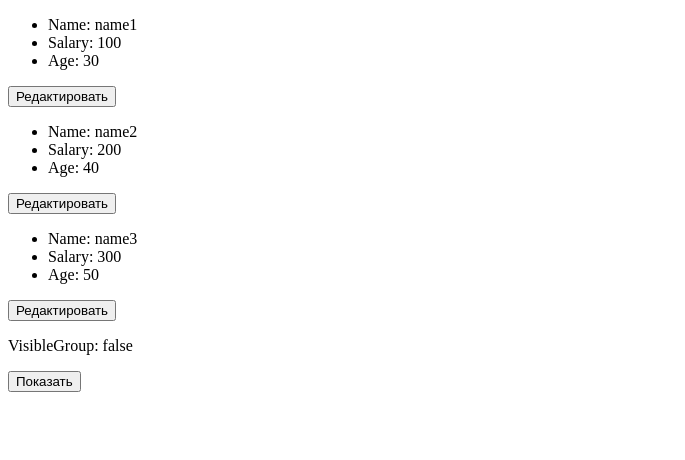
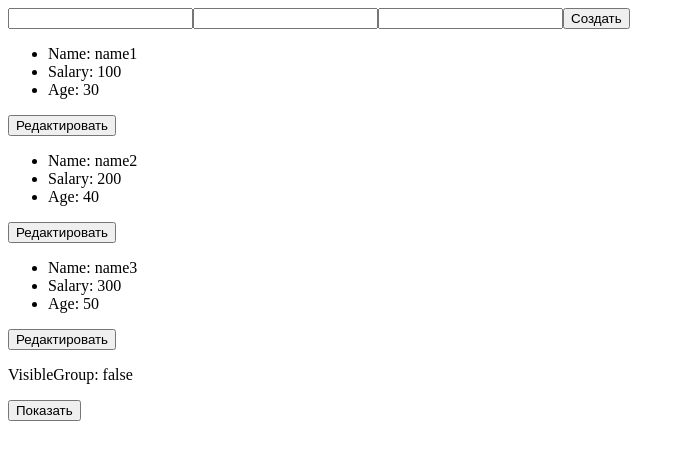
Before and after one commit to WbDmitry/vue3-training, a Vue app: page / in a window 1280 px wide. Shown: the top 460 px of the page, without its empty margins (0-685 px from the left). Built offline with nearby package versions, Linux system fonts and the light colour scheme.

Commit message:
Добавил создание нового юзера

```diff
--- a/src/App.vue
+++ b/src/App.vue
@@ -1,10 +1,12 @@
 <script>
 import User from './components/User.vue'
+import UserForm from './components/UserForm.vue'
 
 export default {
 	name: 'App',
 	components: {
-		User
+		User,
+		UserForm
 	},
 
 	data() {
@@ -163,6 +165,18 @@ export default {
 	},
 
 	methods: {
+
+		addUser: function (name, salary, age) {
+			let id = this.usersProps.length + 1
+
+			this.usersProps.push({
+				id,
+				name,
+				salary,
+				age,
+			})
+		},
+
 		changeUser: function (id, name, salary, age) {
 			this.usersProps = this.usersProps.map((user) => {
 				if (user.id === id) {
@@ -335,6 +349,7 @@ export default {
 </script>
 
 <template>
+	<UserForm @addUser="addUser" />
 	<User v-for="user in usersProps" :id="user.id" :key="user.id" :name="user.name" :salary="user.salary" :age="user.age"
 		@funProps1="funProps1" @funProps2="funProps2" @changeUser="changeUser" />
 
--- /dev/null
+++ b/src/components/UserForm.vue
@@ -0,0 +1,34 @@
+<script>
+export default {
+	emits: [
+		'addUser',
+	],
+	props: {
+		id: Number,
+		name: String,
+		salary: Number,
+		age: Number,
+	},
+
+	data() {
+		return {
+			isEdit: false,
+			newName: this.name,
+			newSalary: this.salary,
+			newAge: this.age,
+		}
+	},
+	methods: {
+		addUser: function () {
+			this.$emit('addUser', this.newName, this.newSalary, this.newAge)
+		}
+	}
+}
+</script>
+
+<template>
+	<input type="text" v-model="newName">
+	<input type="number" v-model="newSalary">
+	<input type="number" v-model="newAge">
+	<button @click="addUser">Создать</button>
+</template>
```
